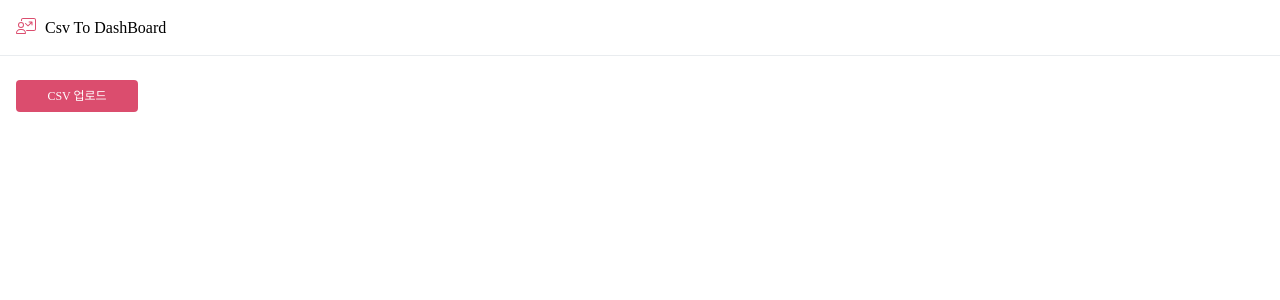
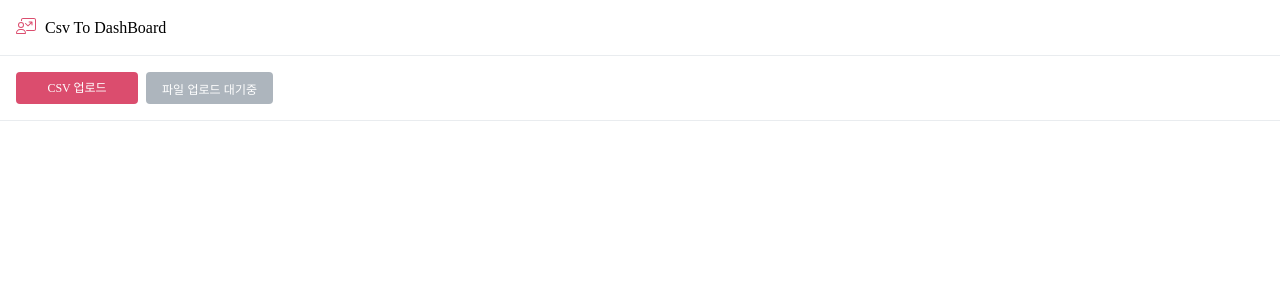
Before and after one commit to brother1-4752/csv-to-dashboard, a React (Vite) app: page / in a window 1280 px wide. Shown: the top 300 px of the page. Built offline with nearby package versions, Linux system fonts and the light colour scheme; a web font is replaced by a local one.

Commit message:
feat: 대시보드 파일/폴더 스플리팅 / useInputCsv로 초기 csv FileList상태 관리

```diff
--- a/src/components/dashboard/DashBoardForm.tsx
+++ b/src/components/dashboard/DashBoardForm.tsx
@@ -6,11 +6,13 @@ import {
 
 type DashBoardFormProps = {
   onChangeCsvFile: (event: React.ChangeEvent<HTMLInputElement>) => void;
+  isLoading: boolean;
 };
 
-const DashBoardForm = ({ onChangeCsvFile }: DashBoardFormProps) => {
+const DashBoardForm = ({ onChangeCsvFile, isLoading }: DashBoardFormProps) => {
   return (
-    <StyledDashBoardForm>
+    <StyledDashBoardForm loading={isLoading.toString()}>
+      <div className="form__buttons">
         <label htmlFor="csv" className="form__label--csv">
           CSV 업로드
         </label>
@@ -22,14 +24,34 @@ const DashBoardForm = ({ onChangeCsvFile }: DashBoardFormProps) => {
           onChange={onChangeCsvFile}
           hidden
         />
+        <button className="table__representer--btn">
+          {isLoading ? "파일 업로드 대기중" : "파일 업로드 완료"}
+        </button>
+      </div>
+      {!isLoading && (
+        <p className="helptext">
+          *csv데이터가 준비되었습니다. <br />
+          이제 유저아이디를 검색하여 관련 테이블을 검색할 수 있습니다.
+        </p>
+      )}
+      {/* <div className="form__search">
+        <input type="text" className="form__search--input" />
+        <button className="form__search--btn">검색</button>
+      </div> */}
     </StyledDashBoardForm>
   );
 };
 
 export default DashBoardForm;
 
-const StyledDashBoardForm = styled.form`
-  margin-left: ${({ theme }) => theme.spacing.margin100};
+const StyledDashBoardForm = styled.form<{ loading: string }>`
+  width: 100%;
+  padding: ${({ theme }) => theme.spacing.margin100};
+  border-bottom: 1px solid ${({ theme }) => theme.color.white200};
+
+  .form__buttons {
+    display: flex;
+    /* margin-bottom: ${({ theme }) => theme.spacing.margin100}; */
 
     .form__label--csv {
       ${inputTextFocusAnimation};
@@ -39,6 +61,41 @@ const StyledDashBoardForm = styled.form`
       display: flex;
       justify-content: center;
       align-items: center;
-    margin-bottom: 16px;
+    }
+
+    .table__representer--btn {
+      ${buttonHoverAnimation}
+      background-color: ${(props) =>
+        props.loading === "true" ? "#adb5bd" : "#20c997"} !important;
+
+      &:hover {
+        color: ${(props) =>
+          props.loading === "true" ? "#adb5bd" : "#20c997"} !important;
+        background-color: ${({ theme }) => theme.color.white100} !important;
+        border: 1px solid
+          ${(props) => (props.loading === "true" ? "#adb5bd" : "#20c997")} !important;
+        box-shadow: 1px 1px 1px 1px
+          ${(props) => (props.loading === "true" ? "#adb5bd" : "#20c997")} !important;
+        outline: none;
+      }
+    }
+  }
+
+  .helptext {
+    color: ${({ theme }) => theme.color.gray100};
+    margin-top: ${({ theme }) => theme.spacing.margin100};
+  }
+
+  .form__search {
+    display: flex;
+    gap: 8px;
+
+    .form__search--input {
+      ${inputTextFocusAnimation}
+    }
+
+    .form__search--btn {
+      ${buttonHoverAnimation}
+    }
   }
 `;
--- a/src/components/dashboard/DashBoardHeader.tsx
+++ b/src/components/dashboard/DashBoardHeader.tsx
@@ -23,5 +23,4 @@ const StyledHeader = styled.header`
   gap: 4px;
   font-size: ${({ theme }) => theme.font.getSize(16)};
   font-family: "SpoqaHanSans";
-  margin-bottom: ${({ theme }) => theme.spacing.margin200};
 `;
--- a/src/components/dashboard/DashBoardTable.tsx
+++ b/src/components/dashboard/DashBoardTable.tsx
@@ -1,17 +1,41 @@
+import { Fragment } from "react";
 import styled from "styled-components";
 
 type DashBoardTableProps = {
-  csvHeaderData: string[] | undefined;
-  csvBodyData: string[][] | undefined;
+  csvData: string[][];
 };
 
-const DashBoardTable = ({
-  csvHeaderData,
-  csvBodyData,
-}: DashBoardTableProps) => {
+const DashBoardTable = ({ csvData }: DashBoardTableProps) => {
+  const columnLength = 4;
+
   return (
-    <StyledDashBoardTable className="table">
-      <thead>
+    <StyledDashBoardTable className="table" columnLength={columnLength}>
+      <table>
+        {csvData.map((csvData, index) => (
+          <Fragment key={index}>
+            <thead>
+              <tr className="table__header">
+                {csvData.map((header, index) => (
+                  <th className="table__header--data" key={index}>
+                    {header}
+                  </th>
+                ))}
+              </tr>
+            </thead>
+            <tbody>
+              <tr className="table__body">
+                {csvData.slice(1).map((body, index) => (
+                  <td key={index} className="table__body--data">
+                    {body}
+                  </td>
+                ))}
+              </tr>
+            </tbody>
+          </Fragment>
+        ))}
+      </table>
+
+      {/* <thead>
         <tr className="table__header">
           {csvHeaderData?.map((header, index) => (
             <th className="table__header--data" key={index}>
@@ -30,16 +54,16 @@ const DashBoardTable = ({
             ))}
           </tr>
         ))}
-      </tbody>
+      </tbody> */}
     </StyledDashBoardTable>
   );
 };
 
 export default DashBoardTable;
 
-const StyledDashBoardTable = styled.table`
+const StyledDashBoardTable = styled.table<{ columnLength: number }>`
   width: 90%;
-  margin: ${({ theme }) => theme.spacing.margin100};
+  margin: ${({ theme }) => theme.spacing.margin300};
 
   .table__header,
   .table__body {
--- a/src/hooks/useInputCsv.ts
+++ b/src/hooks/useInputCsv.ts
@@ -1,31 +1,75 @@
 import { ChangeEvent, useState } from "react";
 
+// 목적: 유저가 업로드한 csv 파일들을 받아 FileList 타입으로 state에 저장
 const useInputCsv = () => {
-  const [csvArray, setCsvArray] = useState<string[][] | null>(null);
-  const [csvName, setCsvName] = useState<string>("");
+  const [csvFileList, setCsvFileList] = useState<FileList | null>(null);
+  const [isLoading, setIsLoading] = useState<boolean>(true);
+  // blob 테스트용
+  // const fileToBlob = (file: File) => {
+  //   return
+  // };
+
+  // const checkLoadingStatus = () => {};
 
   const onChangeCsvFile = async (event: ChangeEvent<HTMLInputElement>) => {
-    if (event.target.files) {
-      console.log("files : \n", event.target.files);
-      const csvName = event.target.files[0].name;
-      setCsvName(csvName)
-      const csvFile = event.target.files[0];
-      const readFile = (file: File) =>
-        new Promise((resolve, reject) => {
-          const reader = new FileReader();
-          reader.onload = () => resolve(reader.result);
-          reader.onerror = reject;
-          reader.readAsText(file);
-        });
-      const csvText = (await readFile(csvFile)) as string;
-      const csvArray = csvText
-        .split("\r\n")
-        .map((row: string) => row.split(","));
-      setCsvArray(csvArray);
+    const files = event.target.files;
+    // 파일 검증
+    if (!files) {
+      alert("csv 파일을 선택해주세요.");
+      return;
     }
+
+    setCsvFileList(files);
+    setIsLoading(false);
   };
 
-  return { csvArray, csvName, onChangeCsvFile };
+  return { csvFileList, isLoading, onChangeCsvFile };
 };
 
 export default useInputCsv;
+
+// const splitStream = (splitOn: string) => {
+//   let buffer = "";
+
+//   return new TransformStream({
+//     transform(chunk, controller) {
+//       buffer += chunk;
+//       const parts = buffer.split(splitOn);
+//       parts.slice(0, -1).forEach((part) => controller.enqueue(part));
+//       buffer = parts[parts.length - 1];
+//     },
+//     flush(controller) {
+//       if (buffer) controller.enqueue(buffer);
+//     },
+//   });
+// };
+
+// const file = event.target.files?.[0];
+// const stream = file?.stream();
+// await stream?.pipeThrough(new TextDecoderStream()).pipeTo(
+//   new WritableStream({
+//     write(row) {
+//       const cols = row.split(",").join("\t");
+//       console.log("1:", cols);
+//     },
+//   })
+// );
+
+// if (event.target.files) {
+//   const files = event.target.files;
+
+//   for (const file of files) {
+//     const stream = file.stream();
+//     await stream
+//       .pipeThrough(new TextDecoderStream())
+//       .pipeThrough(splitStream("\n"))
+//       .pipeTo(
+//         new WritableStream({
+//           write(row) {
+//             const cols = row.split(",");
+//             console.log(cols.join("\t"));
+//           },
+//         })
+//       );
+//   }
+// }
--- a/src/pages/CsvUploader.tsx
+++ /dev/null
@@ -1,41 +0,0 @@
-import { ChangeEvent, useState } from "react";
-
-const CsvUploader = () => {
-  const [csvFiles, setCsvFiles] = useState<File[]>([]);
-
-  const onChangeCsvInput = (event: ChangeEvent<HTMLInputElement>) => {
-    if (event.target.files) {
-      const selectedFiles = event.target.files;
-      const filesArray = Array.from(selectedFiles);
-      setCsvFiles(filesArray);
-    }
-  };
-
-  const handleUpload = () => {
-    csvFiles.forEach((file) => {
-      console.log("Uploading file:", file.name);
-    });
-  };
-
-  return (
-    <div>
-      <h1>CSV File Uploader</h1>
-      <input type="file" accept=".csv" multiple onChange={onChangeCsvInput} />
-      <button onClick={handleUpload}>Upload CSV Files</button>
-
-      {/* Display the list of selected files */}
-      {csvFiles.length > 0 && (
-        <div>
-          <h2>Selected Files:</h2>
-          <ul>
-            {csvFiles.map((file, index) => (
-              <li key={index}>{file.name}</li>
-            ))}
-          </ul>
-        </div>
-      )}
-    </div>
-  );
-};
-
-export default CsvUploader;
--- a/src/pages/DashBoard.tsx
+++ b/src/pages/DashBoard.tsx
@@ -2,28 +2,35 @@ import styled from "styled-components";
 import useInputCsv from "../hooks/useInputCsv";
 import DashBoardHeader from "../components/dashboard/DashBoardHeader";
 import DashBoardForm from "../components/dashboard/DashBoardForm";
-import DashBoardTable from "../components/dashboard/DashBoardTable";
+import { useEffect, useState } from "react";
 
 const DashBoard = () => {
-  const { csvArray, csvName, onChangeCsvFile } = useInputCsv();
-  const csvHeaderData = csvArray?.[0];
-  const csvBodyData = csvArray?.slice(1);
+  const { csvFileList, isLoading, onChangeCsvFile } = useInputCsv();
+  const [allCsvDataString, setAllCsvDataString] = useState<string>("");
+
+  // 검색되거나, 정렬되지 않은 상태의 total csv data
+  useEffect(() => {
+    if (csvFileList !== null) {
+      const createAllCsvDataList = async () => {
+        await Promise.all(
+          Array.from(csvFileList).map(async (csvFile) => {
+            const stream = csvFile.stream();
+          })
+        );
+      };
+    }
+  }, [csvFileList]);
+
+  // const testArr = testStr.split("\n").map((row) => row.split(/,(?![^{}]*})/g));
+
+  // console.log(testStr);
+  // console.log(testArr);
 
   return (
     <StyledDashBoard>
       <DashBoardHeader />
 
-      <DashBoardForm onChangeCsvFile={onChangeCsvFile} />
-
-      {csvArray && (
-        <>
-          <h1> 파일 제목 : {csvName}</h1>
-          <DashBoardTable
-            csvHeaderData={csvHeaderData}
-            csvBodyData={csvBodyData}
-          />
-        </>
-      )}
+      <DashBoardForm onChangeCsvFile={onChangeCsvFile} isLoading={isLoading} />
     </StyledDashBoard>
   );
 };
--- a/src/router/Router.tsx
+++ b/src/router/Router.tsx
@@ -2,7 +2,6 @@ import { ReactNode } from "react";
 import App from "../App";
 import DashBoard from "../pages/DashBoard";
 import { createBrowserRouter } from "react-router-dom";
-import CsvUploader from "../pages/CsvUploader";
 
 interface RouterData {
   path: string;
@@ -22,11 +21,6 @@ const routerData: RouterData[] = [
         label: "대시보드",
         element: <DashBoard />,
       },
-      {
-        path: "test",
-        label: "테스트",
-        element: <CsvUploader />,
-      },
     ],
   },
 ];
```
Lines whose indentation alone changed are shown as unchanged.
